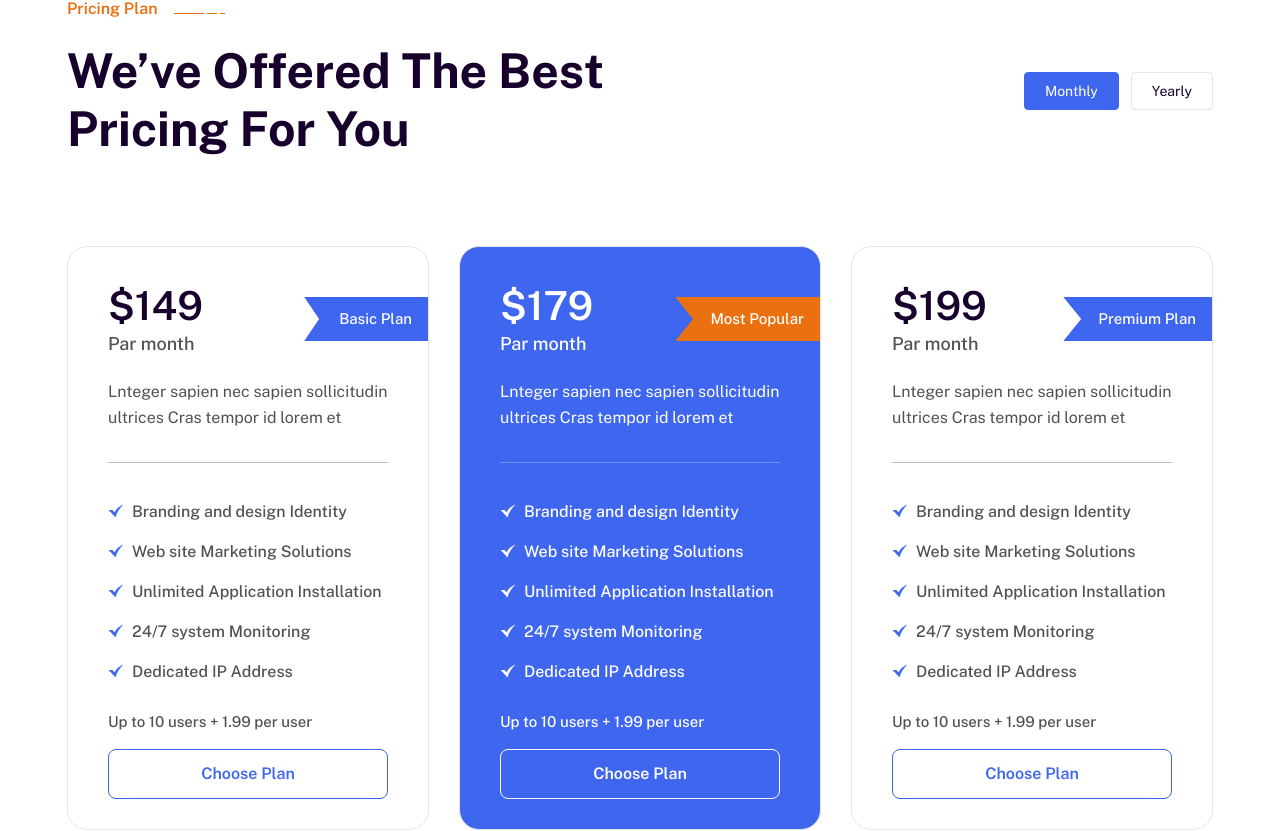
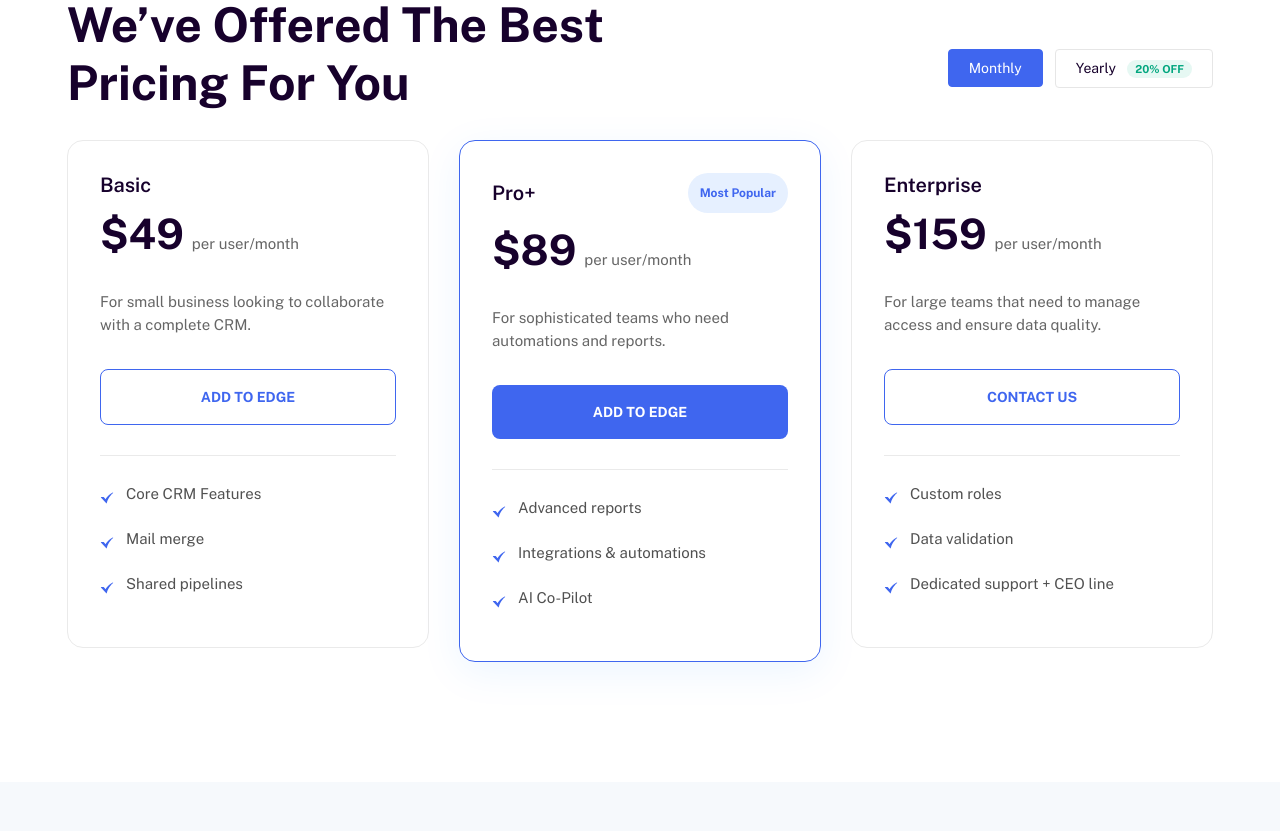
Before and after one commit to sayyidusy15/lyven-website, a Next.js app: page /home3 in a window 1280 px wide. Shown: the part 7144-7975 px from the top of the page. Built offline with nearby package versions, Linux system fonts and the light colour scheme.

Commit message:
pricing-update

```diff
--- a/src/app/Components/Card/PricingCard2.tsx
+++ b/src/app/Components/Card/PricingCard2.tsx
@@ -2,30 +2,69 @@ import Image from 'next/image';
 import Link from 'next/link';
 import React from 'react';
 
-const PricingCard2 = ({addclass,name,content1,content2,price,duration,featurelist,btnname,btnurl}) => {
+const PricingCard2 = ({
+  isPopular, // Prop baru untuk menandai kartu "Active" (Tengah)
+  name,
+  description, // Deskripsi singkat di bawah harga
+  price,
+  duration,
+  featurelist,
+  btnname,
+  btnurl
+}) => {
+
+  // LOGIKA TOMBOL:
+  // Jika Popular -> Style 1 (Primary/Blue)
+  // Jika Tidak   -> Style 2 (Secondary/Outline)
+  const buttonClass = isPopular
+    ? "cs_btn cs_style_1 cs_fs_14 cs_bold text-uppercase w-100 cs_center"
+    : "cs_btn cs_style_2 cs_fs_14 cs_bold text-uppercase w-100 cs_center";
   return (
-        <div className={addclass}>
-        <div className="cs_pricing_head">
-          <div className="cs_pricing_head_text">
-            <h3 className="cs_price_value cs_fs_40 cs_semibold">{price}</h3>
-            <p className="cs_fs_18 cs_medium cs_mb_21">{duration}</p>
+    <div className={`cs_pricing_box ${isPopular ? 'active' : ''}`}>
+
+      {/* 1. HEADER: Nama & Badge */}
+      <div className="cs_pricing_header_row">
+        <h4 className="cs_pricing_name">{name}</h4>
+        {isPopular && (
+          <span className="cs_popular_badge">Most Popular</span>
+        )}
       </div>
-          <p className="cs_pricing_subtitle cs_mb_32">{content1}</p>
+
+      {/* 2. PRICE */}
+      <div className="cs_pricing_price_row">
+        <h3 className="cs_price_value">{price}</h3>
+        <span className="cs_price_duration">{duration}</span>
       </div>
-        <div className="cs_pricing_seperator cs_mb_35"></div>
-        <div className="cs_pricing_feature cs_mb_24">
-          <ul className="cs_pricing_feature_list cs_medium cs_mp_0">
+
+      {/* 3. DESCRIPTION */}
+      <p className="cs_pricing_desc">{description}</p>
+
+      {/* 4. BUTTON (Updated Classes) */}
+      <div className="cs_pricing_btn_wrapper">
+        <Link href={btnurl} className={buttonClass}>
+          {/* Tambahkan span agar animasi hover style_1 berjalan lancar */}
+          <span>{btnname}</span>
+        </Link>
+      </div>
+
+      {/* 5. SEPARATOR (Garis Tipis) */}
+      <div className="cs_pricing_divider"></div>
+
+      {/* 6. FEATURES */}
+      <div className="cs_pricing_features">
+        <ul className="cs_pricing_feature_list">
           {featurelist?.map((item, index) => (
             <li key={index}>
-              <Image src="/assets/img/icons/checkmark_2.svg" alt="img" width={16} height={16}   />
+              {/* Icon Checkmark */}
+              <div className="cs_check_icon">
+                 <Image src="/assets/img/icons/checkmark_2.svg" alt="check" width={14} height={14} />
+              </div>
               <span>{item}</span>
             </li>
           ))}
         </ul>
       </div>
-        <p className="cs_fs_15 cs_medium cs_mb_15">{content2}</p>
-        <Link href={btnurl} className="cs_pricing_btn cs_radius_8 cs_semibold text-capitalize" aria-label="Click to buy service">{btnname}</Link>
-        <span className="cs_pricing_badge cs_blue_bg cs_fs_15 cs_white_color cs_medium position-absolute">{name}</span>
+
     </div>
   );
 };
--- a/src/app/Components/Pricing/Pricing2.tsx
+++ b/src/app/Components/Pricing/Pricing2.tsx
@@ -10,158 +10,145 @@ const Pricing2 = () => {
         <section className="cs_tabs position-relative">
         <div className="cs_height_120 cs_height_lg_80"></div>
         <div className="container">
-          <div className="cs_section_heading cs_style_1 cs_type_1 align-items-center">
-            <div className="cs_section_heading_left">
-              <p className="cs_section_subtitle cs_fs-18 cs_semibold cs_accent_color cs_mb_20 wow fadeInDown">
-                Pricing Plan<span className="cs_shape_right"></span>
-              </p>
+
+          {/* HEADER SECTION */}
+          <div className="cs_section_heading cs_style_1 cs_type_1 align-items-center ">
+
             <h2 className="cs_fs_48 cs_mb_28 text-capitalize wow fadeInUp">We’ve Offered the best <br/> pricing for you</h2>
-            </div>
-            <div className="cs_section_heading_right wow fadeInRight">
-              <ul className="cs_tab_links cs_style_1 cs_fs_14 cs_mp_0">
-                <li className={` ${isActive === 'monthly' ? 'active' : ''}`} onClick={() => setIsActive('monthly')} ><a href="#monthly" aria-label="Tab button">Monthly</a></li>
-                <li className={` ${isActive === 'yearly' ? 'active' : ''}`} onClick={() => setIsActive('yearly')}><a href="#yearly" aria-label="Tab button">Yearly</a></li>
+             {/* TOGGLE BUTTON (Monthly/Yearly) */}
+             <ul className="cs_tab_links cs_style_1 cs_fs_14 cs_mp_0 justify-content-center">
+                <li className={` ${isActive === 'monthly' ? 'active' : ''}`} onClick={() => setIsActive('monthly')} >
+                    <a href="#monthly">Monthly</a>
+                </li>
+                <li className={` ${isActive === 'yearly' ? 'active' : ''}`} onClick={() => setIsActive('yearly')}>
+                    <a href="#yearly">Yearly <span className="cs_discount_tag">20% Off</span></a>
+                </li>
               </ul>
           </div>
+
+          <div className="cs_height_lg_50"></div>
+
+          <div className="cs_tab_body">
+
+            {/* --- MONTHLY TAB --- */}
+            <div className={`cs_tab ${isActive === 'monthly' ? 'active' : ''}`} id="monthly">
+              <div className="row cs_row_gap_30 cs_gap_y_30 align-items-start">
+
+                {/* CARD 1: Basic */}
+                <div className="col-lg-4 wow fadeInDown">
+                    <PricingCard2
+                        name="Basic"
+                        price="$49"
+                        duration="per user/month"
+                        description="For small business looking to collaborate with a complete CRM."
+                        featurelist={[
+                            "Core CRM Features",
+                            "Mail merge",
+                            "Shared pipelines"
+                        ]}
+                        btnname="Add to Edge"
+                        btnurl="/contact"
+                        isPopular={false}
+                    />
                 </div>
-          <div className="cs_height_60 cs_height_lg_50"></div>
-          <div className="cs_tab_body">
-            <div className={`cs_tab ${isActive === 'monthly' ? 'active' : ''}`} id="monthly">
-              <div className="row cs_row_gap_30 cs_gap_y_30">
 
-                <div className="col-lg-4 wow fadeInDown">
+                {/* CARD 2: PRO (Popular) */}
+                <div className="col-lg-4 wow fadeInDown position-relative" data-wow-delay="200ms">
+
+                    {/* COPYWRITING TANDA PANAH (Hiasan) */}
+                    {/* <div className="cs_floating_arrow_text">
+                        <span className="cs_arrow_icon">⤵</span> Paling banyak di order
+                    </div> */}
 
                     <PricingCard2
-                    addclass="cs_pricing_table cs_style_1 cs_type_1 cs_white_bg cs_radius_20 position-relative"
-                    name="Basic Plan"
-                    content1="Lnteger sapien nec sapien sollicitudin ultrices Cras tempor id lorem et"
-                    content2="Up to 10 users + 1.99 per user"
-                    price="$149"
-                    duration="Par month"
+                        isPopular={true} // Trigger style merah/active
+                        name="Pro+"
+                        price="$89"
+                        duration="per user/month"
+                        description="For sophisticated teams who need automations and reports."
                         featurelist={[
-                        "Branding and design Identity",
-                        "Web site Marketing Solutions",
-                        "Unlimited Application Installation",
-                        "24/7 system Monitoring",
-                        "Dedicated IP Address",
+                            "Advanced reports",
+                            "Integrations & automations",
+                            "AI Co-Pilot",
                         ]}
-                    btnname="choose Plan"
+                        btnname="Add to Edge"
                         btnurl="/contact"
-                ></PricingCard2>
+                    />
+                </div>
 
+                {/* CARD 3: Enterprise */}
+                <div className="col-lg-4 wow fadeInDown" data-wow-delay="400ms">
+                    <PricingCard2
+                        name="Enterprise"
+                        price="$159"
+                        duration="per user/month"
+                        description="For large teams that need to manage access and ensure data quality."
+                        featurelist={[
+                            "Custom roles",
+                            "Data validation",
+                            "Dedicated support + CEO line"
+                        ]}
+                        btnname="Contact Us"
+                        btnurl="/contact"
+                        isPopular={false}
+                    />
                 </div>
-                <div className="col-lg-4 wow fadeInDown" data-wow-delay="200ms">
-
-                <PricingCard2
-                    addclass="cs_pricing_table cs_style_1 cs_type_1 cs_white_bg cs_radius_20 position-relative active"
-                    name="Most Popular"
-                    content1="Lnteger sapien nec sapien sollicitudin ultrices Cras tempor id lorem et"
-                    content2="Up to 10 users + 1.99 per user"
-                    price="$179"
-                    duration="Par month"
-                    featurelist={[
-                        "Branding and design Identity",
-                        "Web site Marketing Solutions",
-                        "Unlimited Application Installation",
-                        "24/7 system Monitoring",
-                        "Dedicated IP Address",
-                    ]}
-                    btnname="choose Plan"
-                    btnurl="/contact"
-                ></PricingCard2>
-
-                </div>
-                <div className="col-lg-4 wow fadeInDown" data-wow-delay="400ms">
-
-                <PricingCard2
-                    addclass="cs_pricing_table cs_style_1 cs_type_1 cs_white_bg cs_radius_20 position-relative"
-                    name="Premium Plan"
-                    content1="Lnteger sapien nec sapien sollicitudin ultrices Cras tempor id lorem et"
-                    content2="Up to 10 users + 1.99 per user"
-                    price="$199"
-                    duration="Par month"
-                    featurelist={[
-                        "Branding and design Identity",
-                        "Web site Marketing Solutions",
-                        "Unlimited Application Installation",
-                        "24/7 system Monitoring",
-                        "Dedicated IP Address",
-                    ]}
-                    btnname="choose Plan"
-                    btnurl="/contact"
-                ></PricingCard2>
 
               </div>
             </div>
+
+            {/* --- YEARLY TAB (Isi datanya sama, harga beda) --- */}
+            <div className={`cs_tab ${isActive === 'yearly' ? 'active' : ''}`} id="yearly">
+              <div className="row cs_row_gap_30 cs_gap_y_30 align-items-start">
+
+                 {/* CARD 1 */}
+                 <div className="col-lg-4">
+                    <PricingCard2
+                        name="Basic"
+                        price="$39" // Harga diskon
+                        duration="per user/month"
+                        description="For small business looking to collaborate with a complete CRM."
+                        featurelist={[ "Core CRM Features", "Mail merge", "Shared pipelines" ]}
+                        btnname="Add to Edge"
+                        btnurl="/contact"
+                        isPopular={false}
+                    />
                 </div>
 
-            {/* PERTAHUN */}
+                {/* CARD 2 */}
+                <div className="col-lg-4 position-relative">
+                    {/* <div className="cs_floating_arrow_text">
+                        <span className="cs_arrow_icon">⤵</span> Paling banyak di order
+                    </div> */}
+                    <PricingCard2
+                        isPopular={true}
+                        name="Pro+"
+                        price="$69" // Harga diskon
+                        duration="per user/month"
+                        description="For sophisticated teams who need automations and reports."
+                        featurelist={[ "Advanced reports", "Integrations & automations", "AI Co-Pilot" ]}
+                        btnname="Add to Edge"
+                        btnurl="/contact"
+                    />
+                </div>
 
-            <div className={`cs_tab ${isActive === 'yearly' ? 'active' : ''}`} id="yearly">
-              <div className="row cs_row_gap_30 cs_gap_y_30">
-                <div className="col-lg-4">
-
-                <PricingCard2
-                    addclass="cs_pricing_table cs_style_1 cs_type_1 cs_white_bg cs_radius_20 position-relative"
-                    name="Basic Plan"
-                    content1="Lnteger sapien nec sapien sollicitudin ultrices Cras tempor id lorem et"
-                    content2="Up to 10 users + 1.99 per user"
-                    price="$449"
-                    duration="Par month"
-                    featurelist={[
-                        "Branding and design Identity",
-                        "Web site Marketing Solutions",
-                        "Unlimited Application Installation",
-                        "24/7 system Monitoring",
-                        "Dedicated IP Address",
-                    ]}
-                    btnname="choose Plan"
-                    btnurl="/contact"
-                ></PricingCard2>
-
-                </div>
+                {/* CARD 3 */}
                 <div className="col-lg-4">
                     <PricingCard2
-                    addclass="cs_pricing_table cs_style_1 cs_type_1 cs_white_bg cs_radius_20 position-relative active"
-                    name="Most Popular"
-                    content1="Lnteger sapien nec sapien sollicitudin ultrices Cras tempor id lorem et"
-                    content2="Up to 10 users + 1.99 per user"
-                    price="$579"
-                    duration="Par month"
-                    featurelist={[
-                        "Branding and design Identity",
-                        "Web site Marketing Solutions",
-                        "Unlimited Application Installation",
-                        "24/7 system Monitoring",
-                        "Dedicated IP Address",
-                    ]}
-                    btnname="choose Plan"
+                        name="Enterprise"
+                        price="$129" // Harga diskon
+                        duration="per user/month"
+                        description="For large teams that need to manage access and ensure data quality."
+                        featurelist={[ "Custom roles", "Data validation", "Dedicated support + CEO line" ]}
+                        btnname="Contact Us"
                         btnurl="/contact"
-                ></PricingCard2>
-
+                        isPopular={false}
+                    />
                 </div>
-                <div className="col-lg-4">
-                <PricingCard2
-                    addclass="cs_pricing_table cs_style_1 cs_type_1 cs_white_bg cs_radius_20 position-relative"
-                    name="Premium Plan"
-                    content1="Lnteger sapien nec sapien sollicitudin ultrices Cras tempor id lorem et"
-                    content2="Up to 10 users + 1.99 per user"
-                    price="$699"
-                    duration="Par month"
-                    featurelist={[
-                        "Branding and design Identity",
-                        "Web site Marketing Solutions",
-                        "Unlimited Application Installation",
-                        "24/7 system Monitoring",
-                        "Dedicated IP Address",
-                    ]}
-                    btnname="choose Plan"
-                    btnurl="/contact"
-                ></PricingCard2>
 
               </div>
             </div>
-            </div>
+
           </div>
         </div>
         <div className="cs_height_120 cs_height_lg_80"></div>
```
Also changed, not shown: src/app/assets/main.css. Lines whose indentation alone changed are shown as unchanged.
